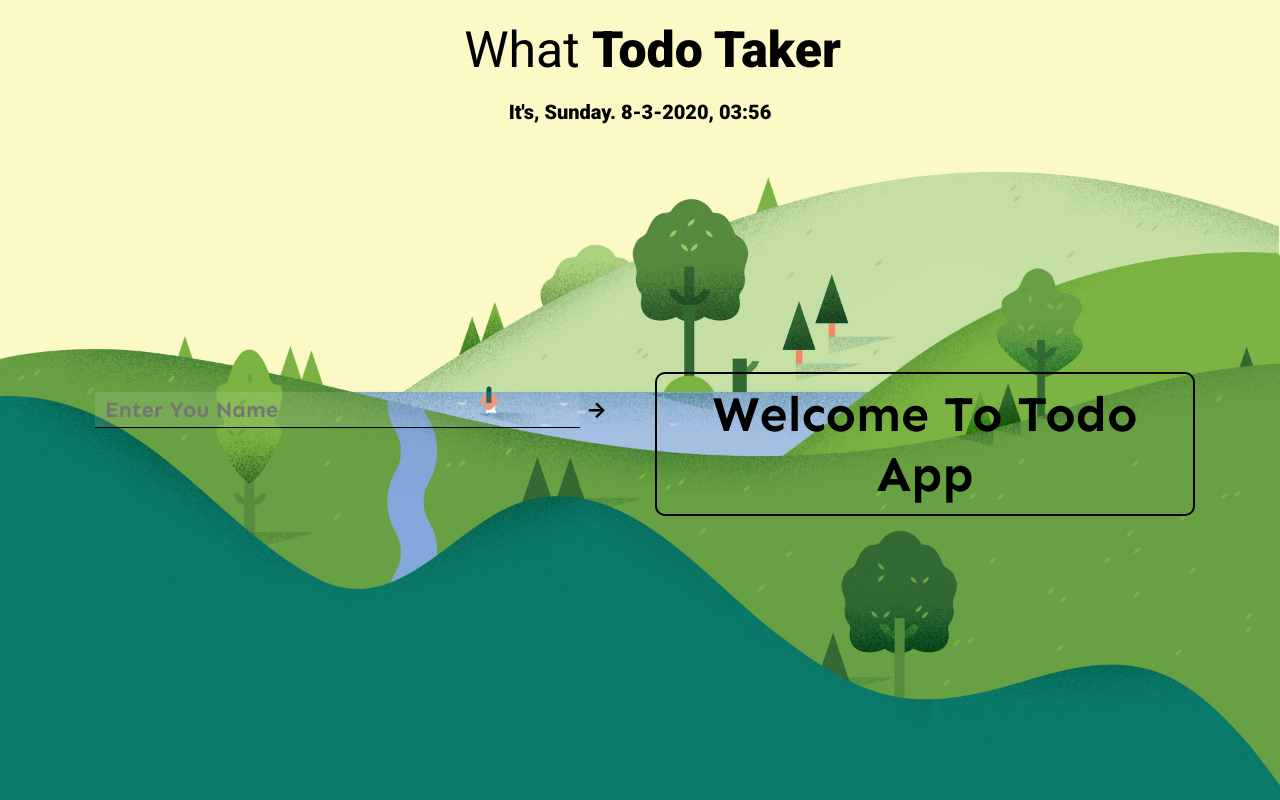
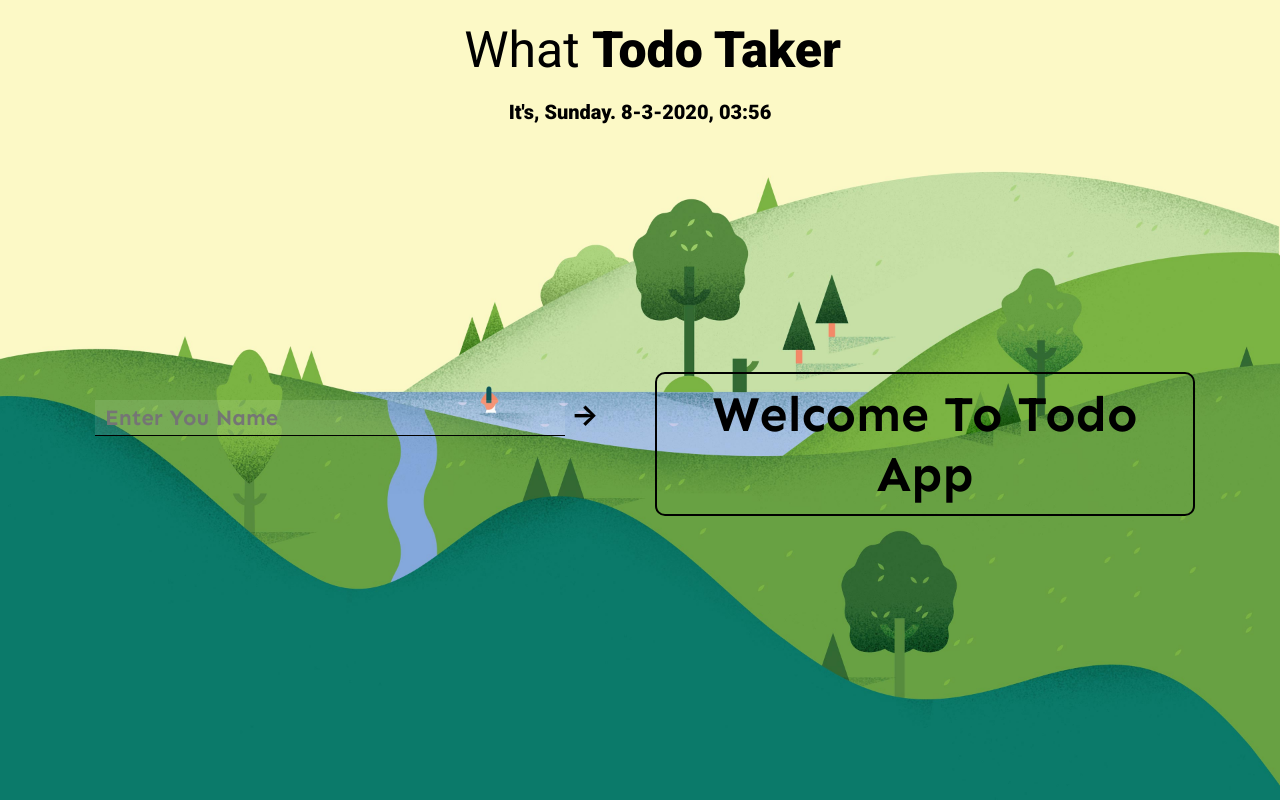
Before and after one commit to CodersGas/ToDo-List, a website built with webpack: page dist/index.html in a window 1280 px wide. Built offline with nearby package versions, Linux system fonts and the light colour scheme.

Commit message:
Increased button size

```diff
--- a/dist/assets/style.css
+++ b/dist/assets/style.css
@@ -49,10 +49,19 @@ html, body {
   color: #000;
   border: none;
   border-bottom: 1px solid #000;
-  width: calc(100% - 35px);
+  width: calc(100% - 50px);
   font-size: 22px;
   font-family: "Sen", sans-serif;
   text-transform: capitalize;
+}
+.nameForm .row .formDiv form button {
+  border: none;
+  background-color: rgba(255, 255, 255, 0);
+  color: #000;
+  font-size: 29px;
+  font-weight: bold;
+  cursor: pointer;
+  outline: none;
 }
 .nameForm .row .formH2 h2 {
   padding: 10px;
@@ -74,15 +83,6 @@ html, body {
 .nameForm .row .formH2 h2 {
     margin-top: 100px;
   }
-}
-.nameForm button {
-  border: none;
-  background-color: rgba(255, 255, 255, 0);
-  color: #000;
-  font-size: 22px;
-  font-weight: bold;
-  cursor: pointer;
-  outline: none;
 }
 
 .todo {
--- a/dist/assets/style.scss
+++ b/dist/assets/style.scss
@@ -37,6 +37,7 @@ html, body{
 	font-size: 20px;
 	font-weight: 600;
 }
+
 .nameForm{
 	margin-left: auto;
 	margin-right: auto;
@@ -51,11 +52,22 @@ html, body{
 				color: $black-text-color;
 				border: none;
 				border-bottom: 1px solid $black-text-color;
-				width: calc(100% - 35px);
+				width: calc(100% - 50px);
 				font-size: 22px;
 				font-family: 'Sen', sans-serif;
 				text-transform: $text-transform;
 			}
+
+			button {
+				border: none;
+				background-color: rgba(255, 255, 255, 0);
+				color: $black-text-color;
+				font-size: 29px;
+				font-weight: bold;
+				cursor: pointer;
+				outline: none;
+			}
+
 		}
 
 		.formH2 h2{
@@ -81,16 +93,6 @@ html, body{
 				margin-top: 100px;
 			}
 		}
-	}
-
-	button {
-		border: none;
-		background-color: rgba(255, 255, 255, 0);
-		color: $black-text-color;
-		font-size: 22px;
-		font-weight: bold;
-		cursor: pointer;
-		outline: none;
 	}
 }
 
```
Also changed, not shown: 1 other file.
